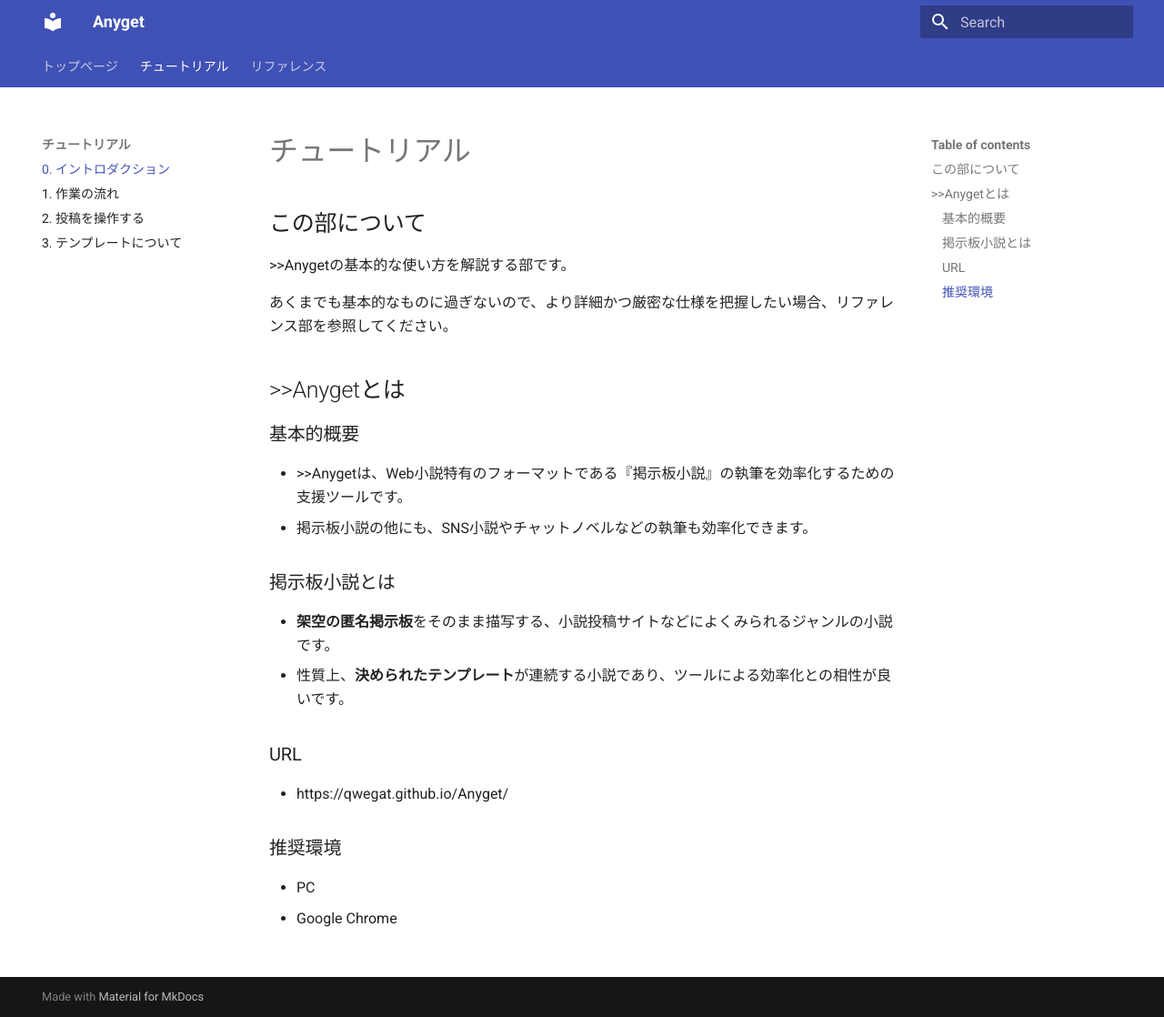
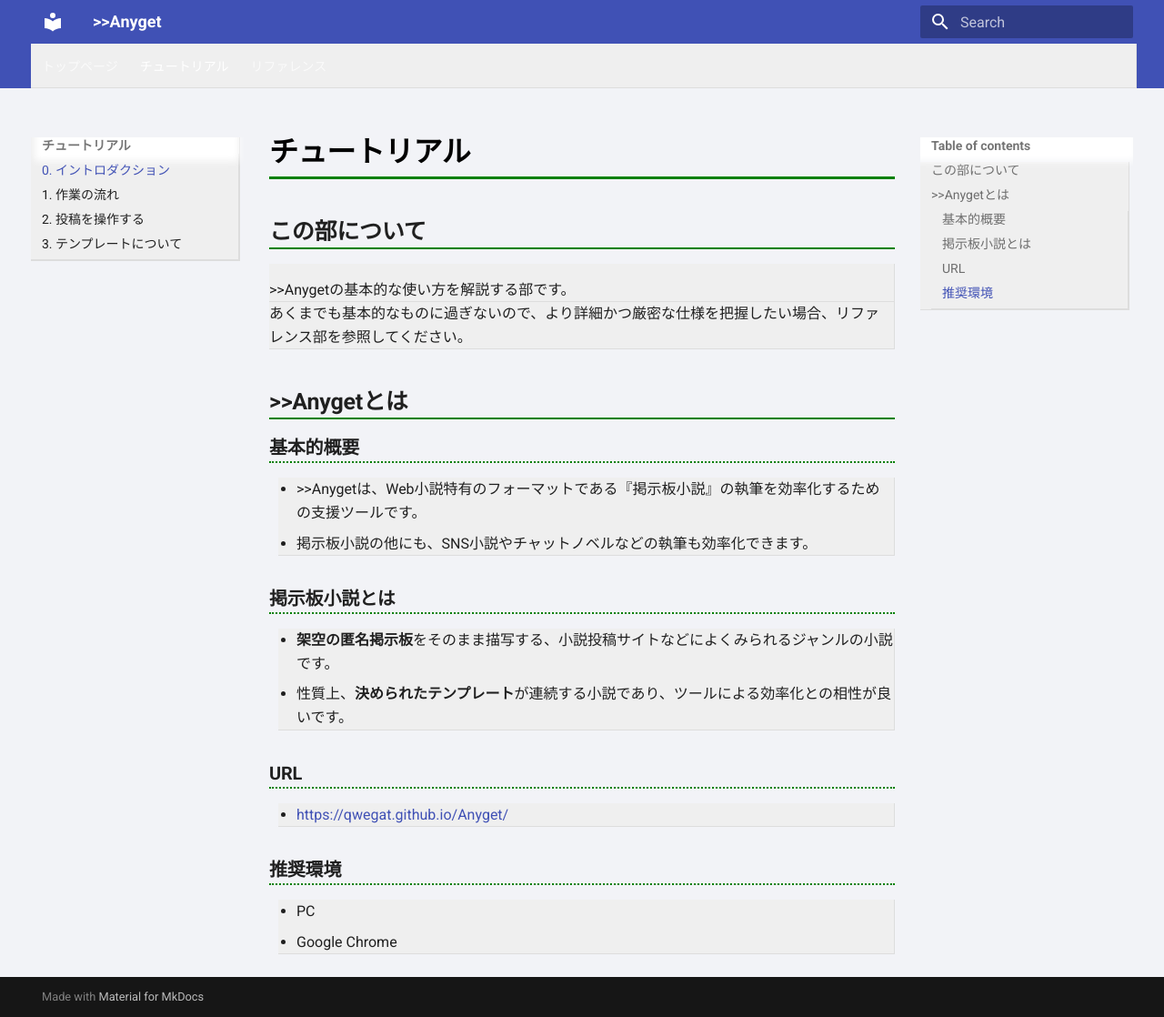
Before and after one commit to Anyget/Anyget_Docs, an MkDocs documentation site: the page built from docs/Tutorial/00_Introduction.md, in a window 1280 px wide and 1118 px high. Shown: the whole window at 91% size. Built offline with MkDocs 1.6.1 and Material for MkDocs 9.7.7, drawn with Linux system fonts in a browser that asks for light colours.

Commit message:
ふえぇ……

```diff
--- a/docs/Tutorial/00_Introduction.md
+++ b/docs/Tutorial/00_Introduction.md
@@ -20,7 +20,7 @@
 
 ### URL
 
-- https://qwegat.github.io/Anyget/
+- [https://qwegat.github.io/Anyget/](https://qwegat.github.io/Anyget/)
 
 ### 推奨環境
 
--- /dev/null
+++ b/docs/extra_style.css
@@ -0,0 +1,63 @@
+.md_main div,.md-content__inner,.md-main{
+    background-color:#f2f3f7;
+}
+p,ul,ol{
+    border-right: 1px solid #dddddd;
+    border-bottom: 1px solid #dddddd;
+    background-color: #efefef;
+}
+.md-header-nav *,.md-header-nav{
+    background-color: #f9f9f9;
+    color:#485269;
+}
+
+p{
+    box-sizing: border-box;
+    margin-top: 0 !important;
+    margin-bottom: 0 !important;
+    padding-top: 0em;
+}
+p:not(p+p,ul+p,ol+p){
+    padding-top: 1em !important;
+}
+
+/* Siv3Dから拝借*/
+.md-typeset h1 {
+    /*font-size: 24pt;*/
+    font-weight: bold;
+    color: #000;
+    border-bottom: solid 3px #008000;
+    padding-bottom: 5px;
+}
+.md-typeset h2 {
+    font-weight: bold;
+    border-bottom: 2px solid #008000;
+}
+.md-typeset h3 {
+    font-weight: bold;
+    border-bottom: 2px dotted #008000;
+}
+.md-typeset h4 {
+    font-weight: bold;
+    border-bottom: 1px solid #008000;
+}
+.md-typeset h5 {
+    text-transform: none;
+}
+.md-typeset img {
+    box-shadow: 0 4px 12px 2px rgba(0, 0, 0, 0.4);
+    max-width: 86%;
+    display: block;
+    margin: auto;
+}
+
+.md-typeset video {
+    box-shadow: 0 4px 12px 2px rgba(0, 0, 0, 0.4);
+    max-width: 86%;
+    display: block;
+    margin:auto;
+}
+
+.md-typeset small {
+    margin-left: 7%;
+}
--- a/mkdocs.yml
+++ b/mkdocs.yml
@@ -1,5 +1,4 @@
-site_name: Anyget
-
+site_name: ">>Anyget"
 theme:
   name: material
   language: en
@@ -8,6 +7,16 @@ theme:
     accent: #485269
   features:
     - tabs
+
+plugins:
+  - search:
+      lang:
+      - ja
+      prebuild_index: true
+      separator: '[\s\-\.]+'
+
+extra_css:
+  - extra_style.css
 
 nav:
   - トップページ: index.md
@@ -20,4 +29,5 @@ nav:
     - メインパネル: Reference/MainPanel.md
     - サブパネル: Reference/SubPanels.md
     - テンプレート: Reference/Template.md
+    - 設定: Reference/Settings.md
     - ショートカット: Reference/ShortCut.md
```
Also changed, not shown: docs/Reference/Template.md (+5 -5 lines).
